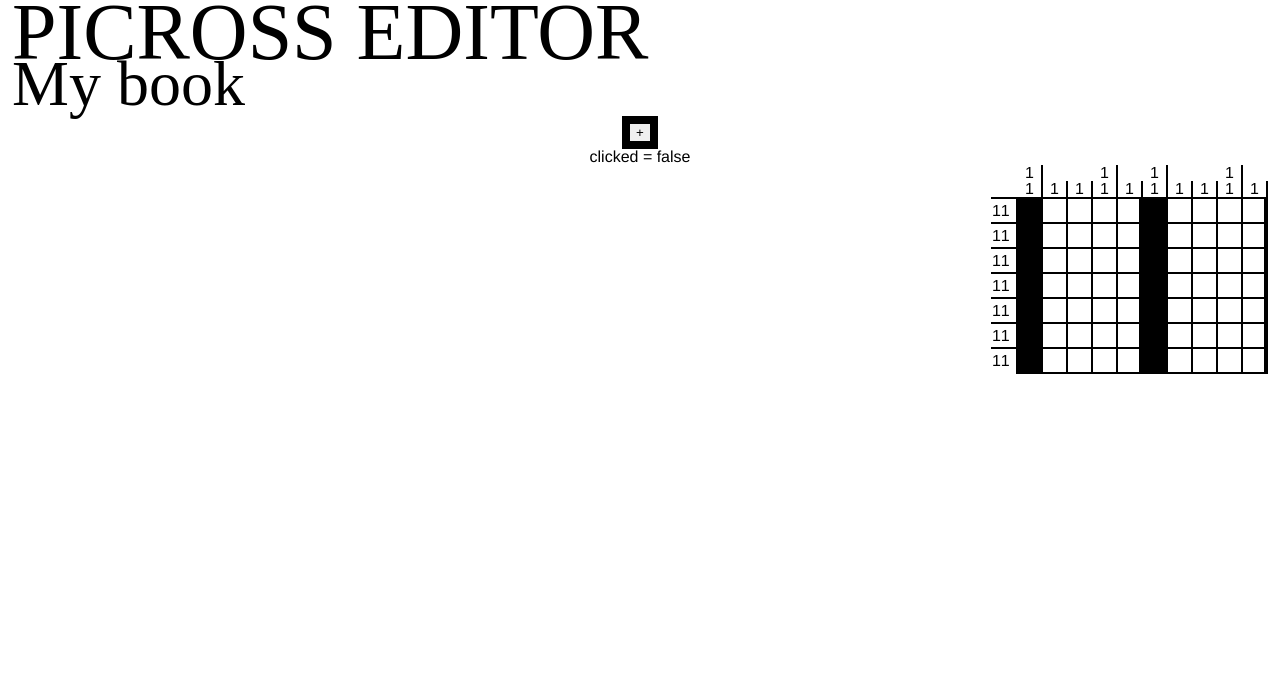
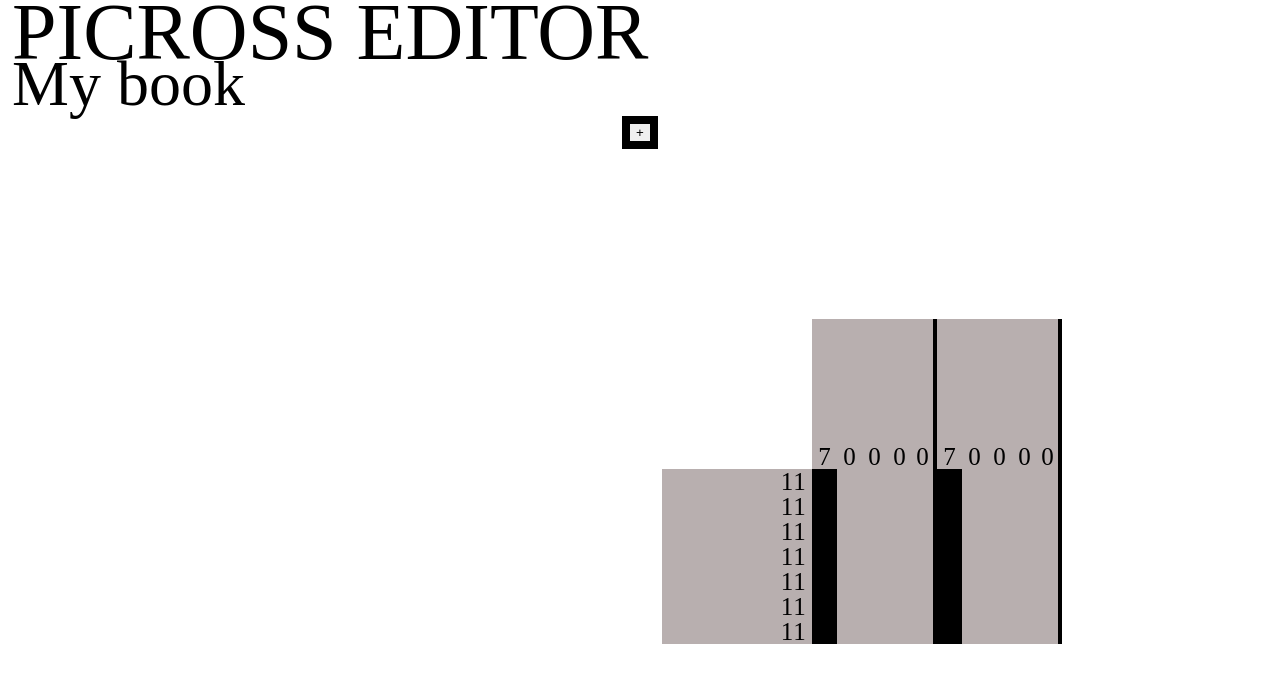
Before and after one commit to RobinMoretti/PIXEditor-temp, a Vue app: page / in a window 1280 px wide. Shown: the top 682 px of the page. Built offline with nearby package versions, Linux system fonts and the light colour scheme; a web font is replaced by a local one.

Commit message:
Finish Basic grid behavior

```diff
--- a/src/components/Grid.vue
+++ b/src/components/Grid.vue
@@ -1,6 +1,5 @@
 <template>
 	<div class="grid" :style="gridCssVariables">
-		clicked = {{clicked}}
 		<div class="column-count-container">
 			<div
 				class="cells-count"
@@ -14,12 +13,12 @@
 			</div>
 		</div>
 
-		<div class="bottom-grid">
 		<div class="row-count-container">
 			<div
 				class="cells-count-container"
 				v-for="(row, key) in rows"
 				:key="'row-'+key">
+
 				<div
 					v-for="(countElem, key) in row"
 					:key="'count-elem-'+key">
@@ -47,7 +46,7 @@
 				{{cells[key]}}
 			</div>
 		</div>
-		</div>
+
 	</div>
 </template>
 
@@ -131,10 +130,11 @@ export default {
 				count = 0
 
 				for (let y = 0; y < this.height; y++) {
-					cellIndex = (y * this.height) + x
+					cellIndex = (y * this.width) + x
 					cell = this.cells[cellIndex];
+					console.log(cellIndex)
 
-					console.log(cell)
+					// console.log(cell)
 
 					if(cell){
 						count++;
@@ -159,7 +159,8 @@ export default {
 		},
 		gridCssVariables: function(){
 			return {
-				'--grid-cellsize': this.cellSizeInPx
+				'--grid-cellsize': this.cellSizeInPx,
+				'width': this.cellSize * this.width + 'px',
 			}
 		},
 		cellsContainerCss: function(){
@@ -178,60 +179,82 @@ export default {
 <style lang="scss" scoped>
 
 	.grid{
+		position: relative;
+		margin-left: 50rem;
+		margin-top: 20rem;
+		font-family: 'pixel';
+		font-size: var(--grid-cellsize);
+
+		.column-count-container{
+			position: absolute;
+			height: 150px;
+			top: -150px;
+			left: 0;
+
+
+			display: flex;
+			flex-direction: row;
+			justify-content: flex-start;
+
+			align-items: stretch;
+
+			.cells-count{
+				background-color: rgb(184, 175, 175);
+				// border: solid black 2px;
+				width: var(--grid-cellsize);
+				box-sizing: border-box;
 				display: flex;
 				flex-direction: column;
-		justify-content: center;
+				justify-content: flex-end;
+				align-items: center;
+			}
 
-		.column-count-container{
-			display: flex;
-			justify-content: end;
-			align-items: end;
-
-			.cells-count{
-				border-right: solid black 2px;
-				width: var(--grid-cellsize);
-				box-sizing: border-box;
+			.cells-count:nth-child(5n){
+				border-right: solid black 4px;
 			}
 		}
 
+		.grid-bottom{
+			position: relative;
+		}
 
-		.bottom-grid{
+		.row-count-container{
+			position: absolute;
+			width: 150px;
+			left: -150px; top: 0;
 			display: flex;
-			justify-content: flex-end;
-			align-items: flex-start;
-			.row-count-container{
-				display: flex;
-				justify-content: start;
-				align-items: end;
+			justify-content: flex-start;
+			align-items: stretch;
 			flex-direction: column;
 
 			.cells-count-container{
-					border-top: solid black 2px;
+				background-color: rgb(184, 175, 175);
+				// border: solid black 2px;
 				height: var(--grid-cellsize);
 				min-width: var(--grid-cellsize);
 				box-sizing: border-box;
 				display: flex;
 				flex-direction: row;
-					justify-content: end;
+				justify-content: flex-end;
 				align-items: center;
 				padding-right: calc(var(--grid-cellsize)/4);
 			}
 		}
-		}
 
 		.cells-container{
-			border-top: solid black 2px;
-			border-left: solid black 2px;
+			// border-top: solid black 2px;
+			// border-left: solid black 2px;
 
 			.cell{
 				cursor: pointer;
 				display: inline-block;
 				width: var(--grid-cellsize);
 				height: var(--grid-cellsize);
-				border-right: solid black 2px;
-				border-bottom: solid black 2px;
+				// border: solid black 2px;
+				background-color: rgb(184, 175, 175);
 				box-sizing: border-box;
 				color: rgba($color: #000000, $alpha: 0);
+
 				-webkit-user-select: none; /* Safari */
 				-moz-user-select: none; /* Firefox */
 				-ms-user-select: none; /* IE10+/Edge */
```
Lines whose indentation alone changed are shown as unchanged.
